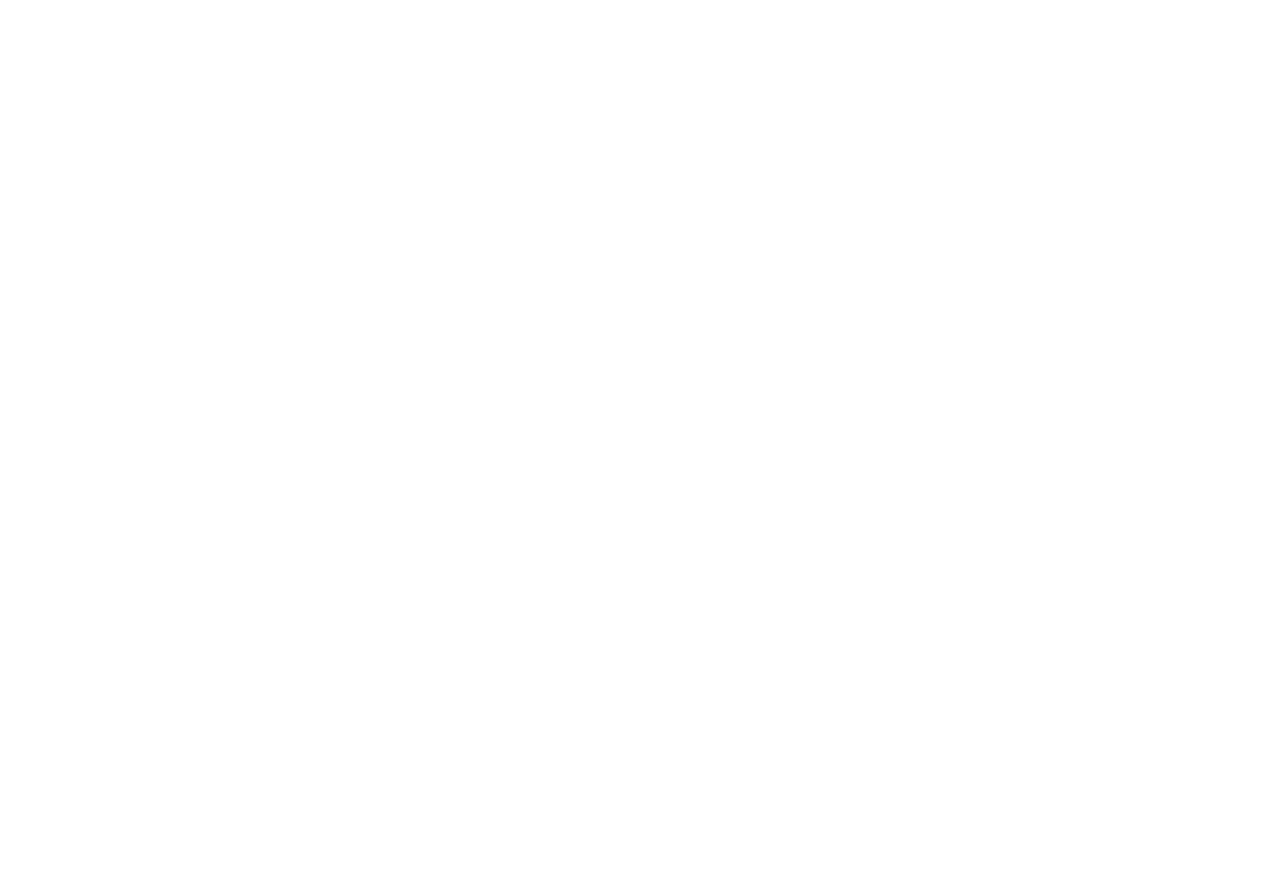
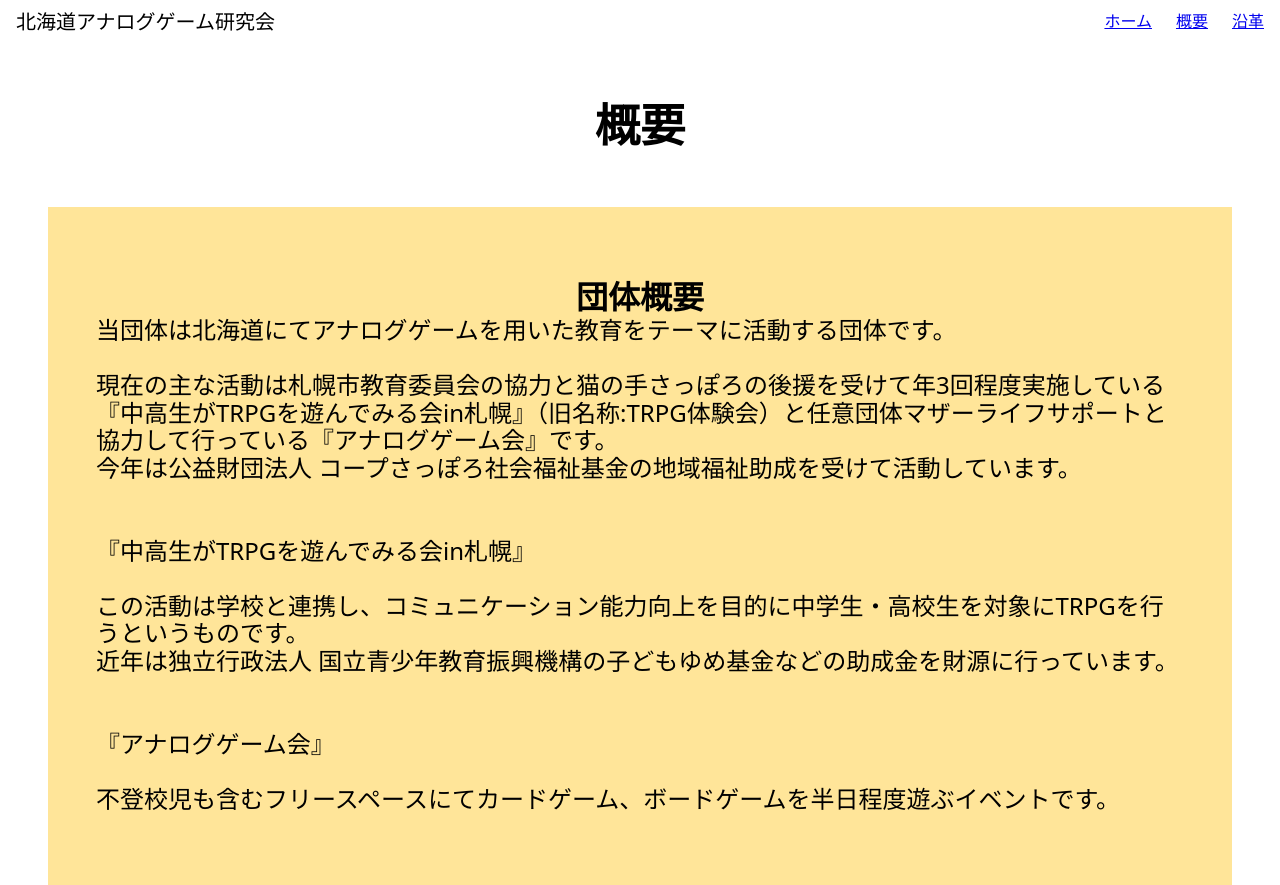
Before and after one commit to haes-g/haes-g.github.io, a React (Vite) app: page /overview in a window 1280 px wide. Before the commit this address had no page. Before the commit the page ends 800 px from the top, so only its background shows below. Built offline with nearby package versions, Linux system fonts and the light colour scheme.

Commit message:
追加:概要, セクションの各コンポーネントを実装

```diff
--- a/src/App.tsx
+++ b/src/App.tsx
@@ -1,9 +1,11 @@
 import { Routes, Route } from 'react-router-dom'
 import Home from './pages/Home'
+import Overview from './pages/Overview';
 
 const App = () => (
   <Routes>
     <Route path="/" element={<Home />} />
+    <Route path="/overview" element={<Overview />} />
   </Routes>
 );
 
--- /dev/null
+++ b/src/common/common.tsx
@@ -0,0 +1,34 @@
+/** 共通関数 */
+
+/**
+ * Null, undefined判定
+ *
+ * @param { any } arg 判定対象
+ * @returns { boolean } true=Null/undefined
+ */
+const isNull = (arg: any) => {
+  if (!arg) {
+    return true;
+  }
+
+  return false;
+}
+
+/**
+ * 空文字判定
+ *
+ * @param { string } str 判定対象の文字列
+ * @returns { boolean } true=空文字
+ */
+const isEmpty = (str: string) => {
+  if (str === '' || str.length === 0) {
+    return true;
+  }
+
+  return false;
+};
+
+export {
+  isNull,
+  isEmpty,
+};
--- /dev/null
+++ b/src/component/Section.tsx
@@ -0,0 +1,25 @@
+import '../scss/component/Section.scss';
+import { isNull } from '../common/common';
+
+type Props = {
+  title?: string;
+  children: React.ReactNode;
+}
+
+/**
+ * Section.tsx
+ * 章を構成する単独で完結するセクションコンポーネント
+ * @param { string|undefined } title 章のタイトル
+ * @param { React.ReactNode } children 本文のHTML(ReactNode)
+ * @returns { React.ReactNode }
+ */
+const Section = (props: Props) => (
+  <section>
+    <div>
+      <h3 className={isNull(props.title) ? 'd-none' : ''}>{props.title}</h3>
+      {props.children}
+    </div>
+  </section>
+);
+
+export default Section;
--- /dev/null
+++ b/src/pages/Overview.tsx
@@ -0,0 +1,34 @@
+import Container from "../component/Container";
+import Section from "../component/Section";
+
+/**
+ * PageTitle.tsx
+ * 概要画面
+ * @param { string } title ページのタイトル
+ * @returns
+ */
+const Overview = () => (
+  <Container title="概要">
+    <Section title="団体概要">
+      <p>
+        当団体は北海道にてアナログゲームを用いた教育をテーマに活動する団体です。<br />
+        <br />
+        現在の主な活動は札幌市教育委員会の協力と猫の手さっぽろの後援を受けて年3回程度実施している『中高生がTRPGを遊んでみる会in札幌』（旧名称:TRPG体験会）と任意団体マザーライフサポートと協力して行っている『アナログゲーム会』です。<br />
+        今年は公益財団法人 コープさっぽろ社会福祉基金の地域福祉助成を受けて活動しています。<br />
+        <br />
+        <br />
+        『中高生がTRPGを遊んでみる会in札幌』<br />
+        <br />
+        この活動は学校と連携し、コミュニケーション能力向上を目的に中学生・高校生を対象にTRPGを行うというものです。<br />
+        近年は独立行政法人 国立青少年教育振興機構の子どもゆめ基金などの助成金を財源に行っています。<br />
+        <br />
+        <br />
+        『アナログゲーム会』<br />
+        <br />
+        不登校児も含むフリースペースにてカードゲーム、ボードゲームを半日程度遊ぶイベントです。
+      </p>
+    </Section>
+  </Container>
+);
+
+export default Overview;
--- a/src/scss/_variables.scss
+++ b/src/scss/_variables.scss
@@ -4,4 +4,5 @@
 $content-body: rgb(255, 229, 153);
 
 // 章のフォント設定
-$section-font-size: 18pt;
+$section-heading-font-size: 24pt;
+$section-body-font-size: 18pt;
--- /dev/null
+++ b/src/scss/component/Section.scss
@@ -0,0 +1,18 @@
+@import '../variables';
+
+/** SectionコンポーネントのCSS定義 */
+section {
+  div {
+    margin: 0 48px;
+    padding: 36px 0;
+  }
+
+  h3 {
+    text-align: center;
+    font-size: $section-heading-font-size;
+  }
+
+  p {
+    font-size: $section-body-font-size;
+  }
+}
--- a/src/scss/index.scss
+++ b/src/scss/index.scss
@@ -1,11 +1,26 @@
 /** リセットCSSでリセットされない要素のCSSをカスタマイズする */
-ul {
+
+// 余白をリセット
+h3,
+p,
+ul,
+li {
   margin: 0;
   padding: 0;
+}
 
+// リストのスタイルをリセット
+ul {
   li {
     margin: 0;
     padding: 0;
     list-style-type: none;
   }
 }
+
+/** カスタムCSS定義 */
+
+// 要素の非表示
+.d-none {
+  display: none;
+}
```
